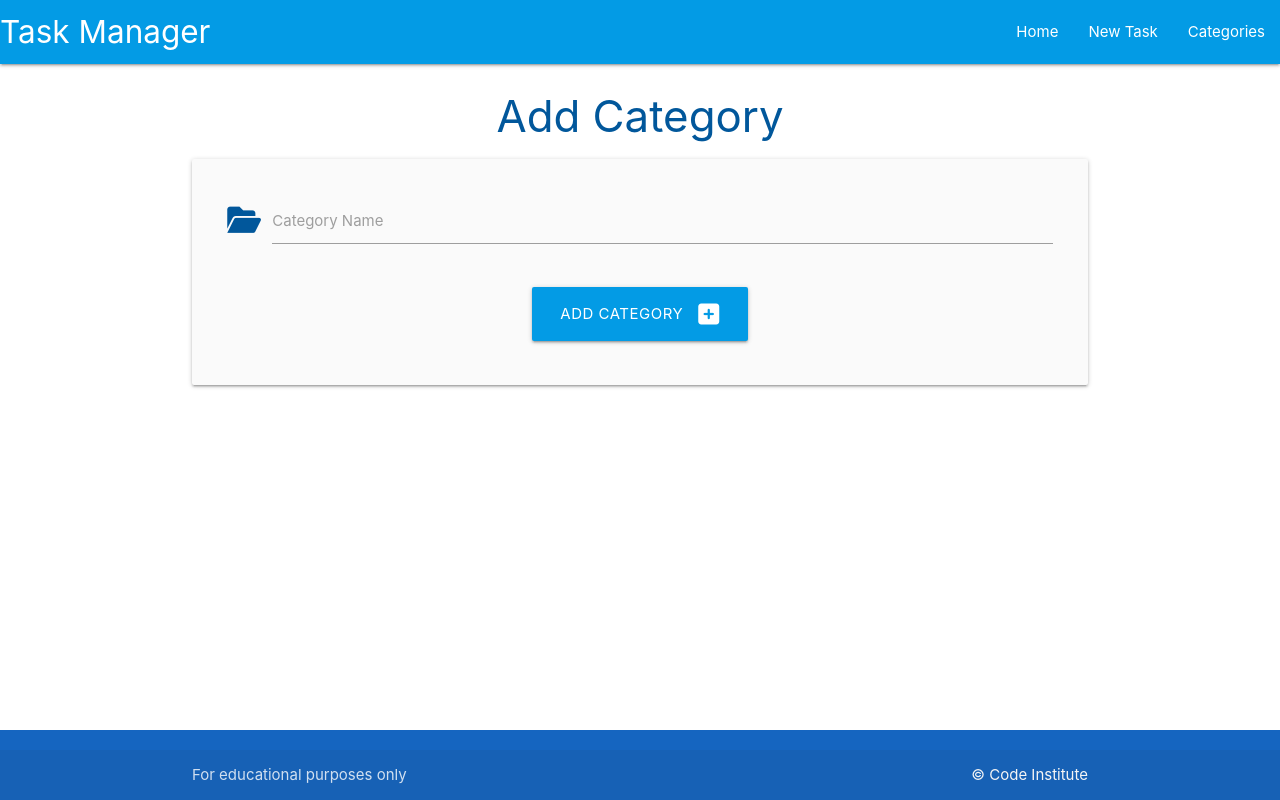
After one commit to bens6477/flask-sqlalchemy-task-manager, a Python web app: template taskmanager/templates/add_category.html in a window 1280 px wide. The commit adds this page. Run offline with Jinja, Linux system fonts and the light colour scheme; the template is opened without the code that fills it, so the values that code supplies are empty.

Commit message:
Add functionality and routing to add categories

```diff
--- /dev/null
+++ b/taskmanager/templates/add_category.html
@@ -0,0 +1,27 @@
+{% extends "base.html" %}
+{% block content %}
+
+<h3 class="light-blue-text text-darken-4 center-align">Add Category</h3>
+
+<div class="row card-panel grey lighten-5">
+    <form class="col s12" method="POST" action="{{ url_for('add_category') }}">
+        <!-- category name -->
+        <div class="row">
+            <div class="input-field col s12">
+                <i class="fas fa-folder-open prefix light-blue-text text-darken-4"></i>
+                <input id="category_name" name="category_name" minlength="3" maxlength="25" type="text" class="validate" required>
+                <label for="category_name">Category Name</label>
+            </div>
+        </div>
+        <!-- submit button -->
+        <div class="row">
+            <div class="col s12 center-align">
+                <button type="submit" class="btn-large light-blue darken-1">
+                    Add Category <i class="fas fa-plus-square right"></i>
+                </button>
+            </div>
+        </div>
+    </form>
+</div>
+
+{% endblock %}
--- a/taskmanager/templates/base.html
+++ b/taskmanager/templates/base.html
@@ -24,7 +24,7 @@
                 <ul class="right hide-on-med-and-down">
                     <li><a href="{{ url_for('home') }}">Home</a></li>
                     <li><a href="">New Task</a></li>
-                    <li><a href="">Categories</a></li>
+                    <li><a href="{{ url_for('categories') }}">Categories</a></li>
                 </ul>
             </div>
         </nav>
@@ -33,7 +33,7 @@
         <ul class="sidenav" id="mobile-demo">
             <li><a href="{{ url_for('home') }}">Home</a></li>
             <li><a href="">New Task</a></li>
-            <li><a href="">Categories</a></li>
+            <li><a href="{{ url_for('categories') }}">Categories</a></li>
         </ul>
     </header>
 
```
Also changed, not shown: taskmanager/routes.py (+16 -1 lines), taskmanager/templates/categories.html (added, +14 -0 lines).
